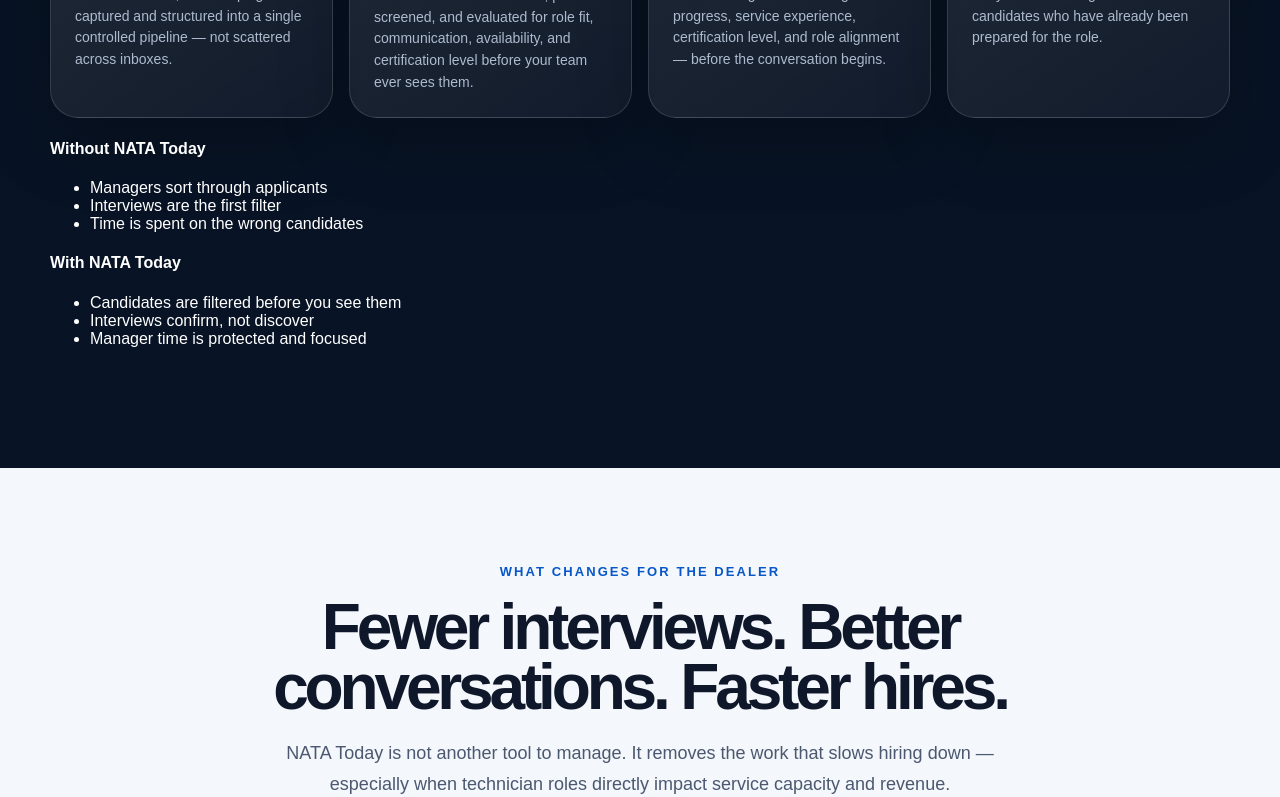
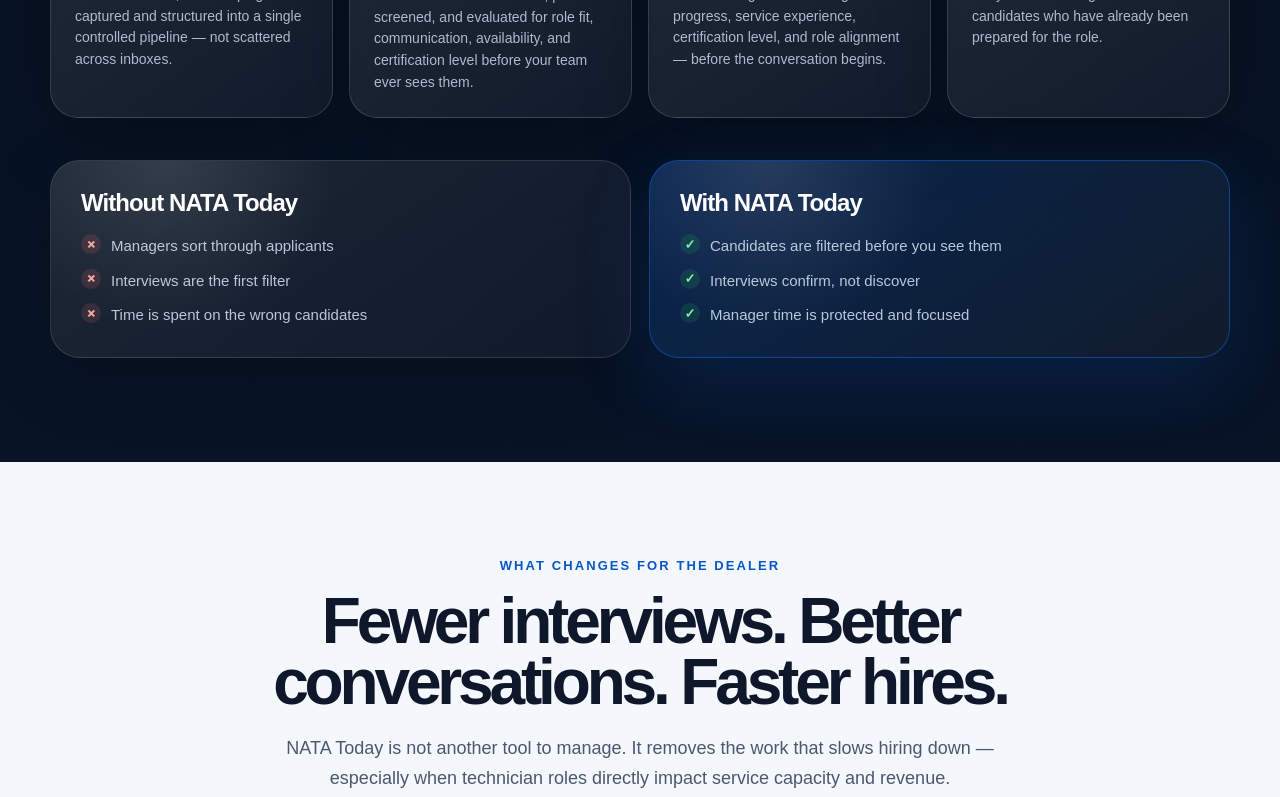
Before and after one commit to zlomke76-del/natatoday, a Next.js app: page / in a window 1280 px wide. Shown: the part 1684-2481 px from the top of the page. Built offline with nearby package versions, Linux system fonts and the light colour scheme.

Commit message:
Update globals.css

```diff
--- a/app/globals.css
+++ b/app/globals.css
@@ -1181,3 +1181,159 @@ h1 {
     height: 180px;
   }
 }
+/* =====================
+   NATA TODAY HOMEPAGE FULL UPGRADE
+   Marketing page polish + contrast block support
+===================== */
+
+.hero-copy {
+  max-width: 690px;
+}
+
+.lede {
+  max-width: 640px;
+}
+
+.btn {
+  transition:
+    transform 180ms ease,
+    box-shadow 180ms ease,
+    border-color 180ms ease,
+    background 180ms ease;
+}
+
+.btn:hover {
+  transform: translateY(-1px);
+}
+
+.btn-primary:hover {
+  box-shadow: 0 22px 54px rgba(20, 115, 255, 0.38);
+}
+
+.btn-secondary:hover {
+  border-color: rgba(255, 255, 255, 0.44);
+  background: rgba(255, 255, 255, 0.1);
+}
+
+.process-card {
+  transition:
+    transform 180ms ease,
+    border-color 180ms ease,
+    box-shadow 180ms ease;
+}
+
+.process-card:hover {
+  transform: translateY(-3px);
+  border-color: rgba(96, 165, 250, 0.34);
+  box-shadow: 0 30px 86px rgba(0, 0, 0, 0.32);
+}
+
+.contrast-block {
+  display: grid;
+  grid-template-columns: repeat(2, minmax(0, 1fr));
+  gap: 18px;
+  margin-top: 42px;
+}
+
+.contrast-col {
+  position: relative;
+  overflow: hidden;
+  padding: 30px;
+  border-radius: 30px;
+  border: 1px solid rgba(255, 255, 255, 0.12);
+  background:
+    linear-gradient(145deg, rgba(255, 255, 255, 0.09), rgba(255, 255, 255, 0.035)),
+    rgba(7, 18, 34, 0.74);
+  box-shadow: 0 22px 66px rgba(0, 0, 0, 0.22);
+}
+
+.contrast-col::before {
+  content: "";
+  position: absolute;
+  inset: 0;
+  pointer-events: none;
+  background: radial-gradient(circle at 20% 0%, rgba(255, 255, 255, 0.11), transparent 34%);
+}
+
+.contrast-col.highlight {
+  border-color: rgba(20, 115, 255, 0.42);
+  background:
+    linear-gradient(145deg, rgba(20, 115, 255, 0.22), rgba(255, 255, 255, 0.045)),
+    rgba(7, 18, 34, 0.88);
+  box-shadow:
+    0 26px 78px rgba(20, 115, 255, 0.18),
+    0 22px 66px rgba(0, 0, 0, 0.24);
+}
+
+.contrast-col h4 {
+  position: relative;
+  margin: 0;
+  color: #ffffff;
+  font-size: 24px;
+  line-height: 1;
+  letter-spacing: -0.04em;
+}
+
+.contrast-col ul {
+  position: relative;
+  margin: 20px 0 0;
+  padding: 0;
+  list-style: none;
+}
+
+.contrast-col li {
+  position: relative;
+  margin-top: 12px;
+  padding-left: 30px;
+  color: rgba(222, 236, 255, 0.82);
+  font-size: 15px;
+  line-height: 1.5;
+}
+
+.contrast-col li::before {
+  content: "×";
+  position: absolute;
+  left: 0;
+  top: -1px;
+  width: 20px;
+  height: 20px;
+  display: inline-flex;
+  align-items: center;
+  justify-content: center;
+  border-radius: 999px;
+  background: rgba(248, 113, 113, 0.14);
+  color: #fca5a5;
+  font-size: 13px;
+  font-weight: 950;
+}
+
+.contrast-col.highlight li::before {
+  content: "✓";
+  background: rgba(34, 197, 94, 0.14);
+  color: #86efac;
+}
+
+@media (max-width: 980px) {
+  .contrast-block {
+    grid-template-columns: 1fr;
+  }
+}
+
+@media (max-width: 680px) {
+  .contrast-block {
+    margin-top: 30px;
+  }
+
+  .contrast-col {
+    border-radius: 22px;
+    padding: 22px;
+  }
+
+  .contrast-col h4 {
+    font-size: 22px;
+  }
+
+  .contrast-col li {
+    font-size: 14px;
+  }
+}
```
